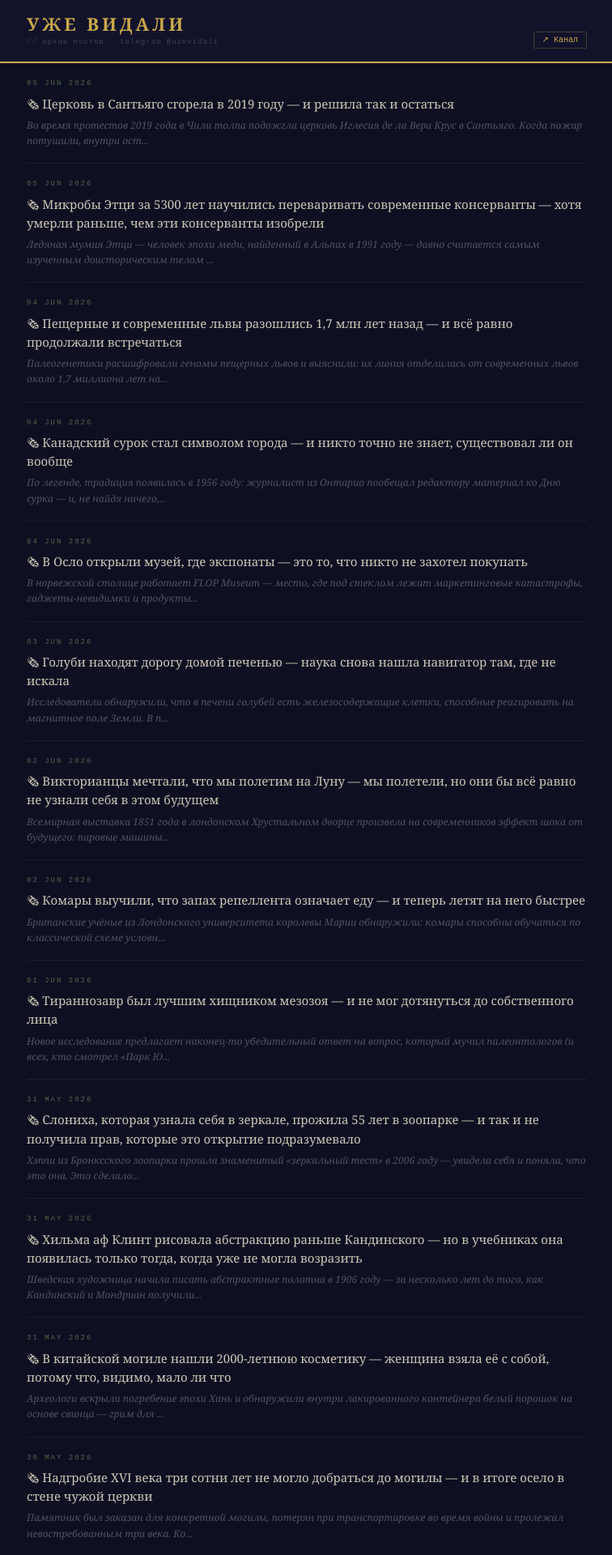
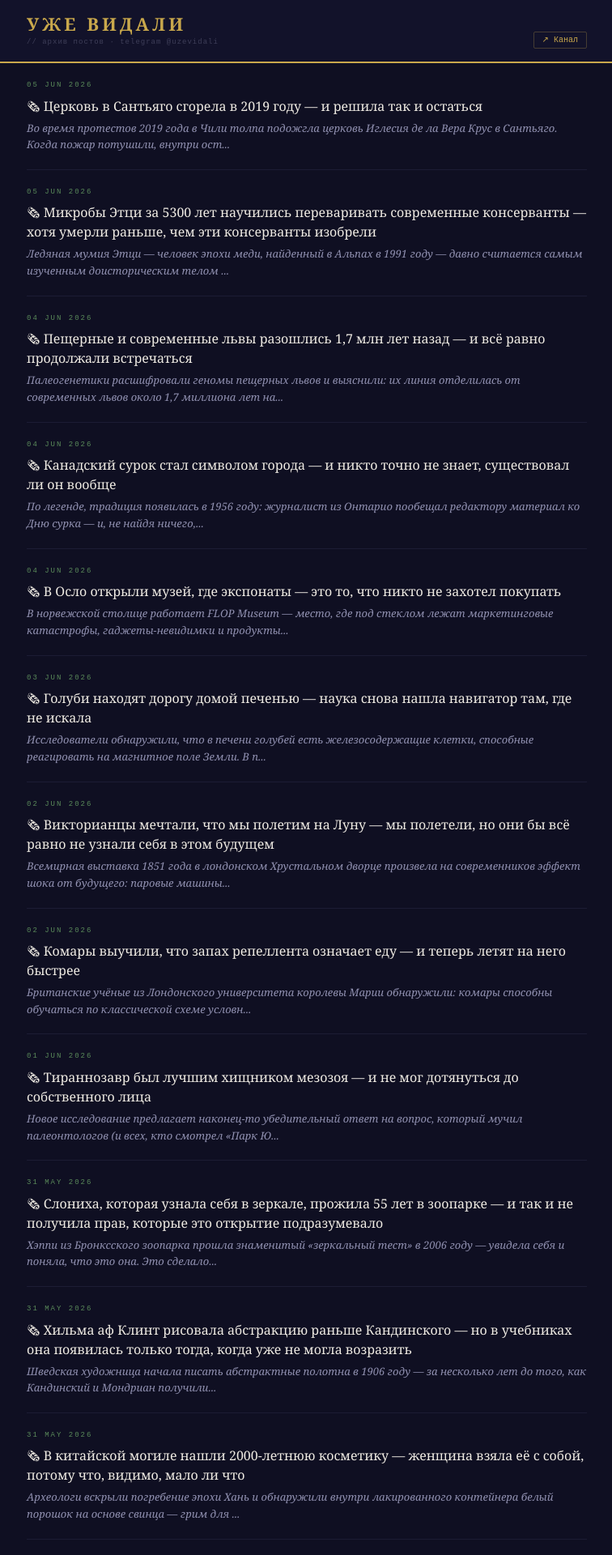
Before and after one commit to sanmaal1985/uzevidali-web, a Jekyll site: the page built from index.html, in a window 1280 px wide. Shown: the top 1920 px of the page at 81% size, without its empty margins (261-1017 px from the left). Built offline with Jekyll 4.4.1, drawn with Linux system fonts in a browser that asks for light colours; the list of posts is cut into pages by our own code.

Commit message:
fix(theme): adjust colors and list item styles
- Brighter text colors for better readability
- Post list item title links now explicitly colored (#f0ece4)
- Hover on post item correctly turns link gold
- Slightly larger font sizes in post list (16px title, 13px excerpt)

Co-Authored-By: Claude Sonnet 4.6 <noreply@anthropic.com>

```diff
--- a/_sass/uzevidali.scss
+++ b/_sass/uzevidali.scss
@@ -6,10 +6,10 @@ $bg:       #0f0f22;
 $surface:  #12122a;
 $border:   #1c1c34;
 $gold:     #c9a84c;
-$text:     #ccc8b8;
-$text-2:   #9a9888;
-$text-3:   #505068;
-$date-clr: #4a6a4a;
+$text:     #e4dfd6;
+$text-2:   #c8c3b4;
+$text-3:   #9090b0;
+$date-clr: #5a8a5a;
 $max-w:    740px;
 $serif:    Georgia, 'Times New Roman', serif;
 $mono:     'Courier New', Courier, monospace;
@@ -115,12 +115,15 @@ main { flex: 1; }
 }
 
 .post-item {
-  padding: 18px 0;
+  padding: 20px 0;
   border-bottom: 1px solid $border;
 
   &:last-child { border-bottom: none; }
 
-  &:hover .post-item__title { color: $gold; }
+  &:hover .post-item__title {
+    color: $gold;
+    a { color: $gold; }
+  }
 }
 
 .post-item__date {
@@ -134,21 +137,22 @@ main { flex: 1; }
 
 .post-item__title {
   font-family: $serif;
-  font-size: 15px;
+  font-size: 16px;
   color: $text;
-  line-height: 1.55;
+  line-height: 1.5;
   transition: color 0.15s ease;
 
   a {
-    color: inherit;
+    color: #f0ece4;
     text-decoration: none;
+    transition: color 0.15s ease;
     &:hover { text-decoration: none; }
   }
 }
 
 .post-item__excerpt {
   font-family: $serif;
-  font-size: 12px;
+  font-size: 13px;
   color: $text-3;
   margin-top: 5px;
   font-style: italic;
```
